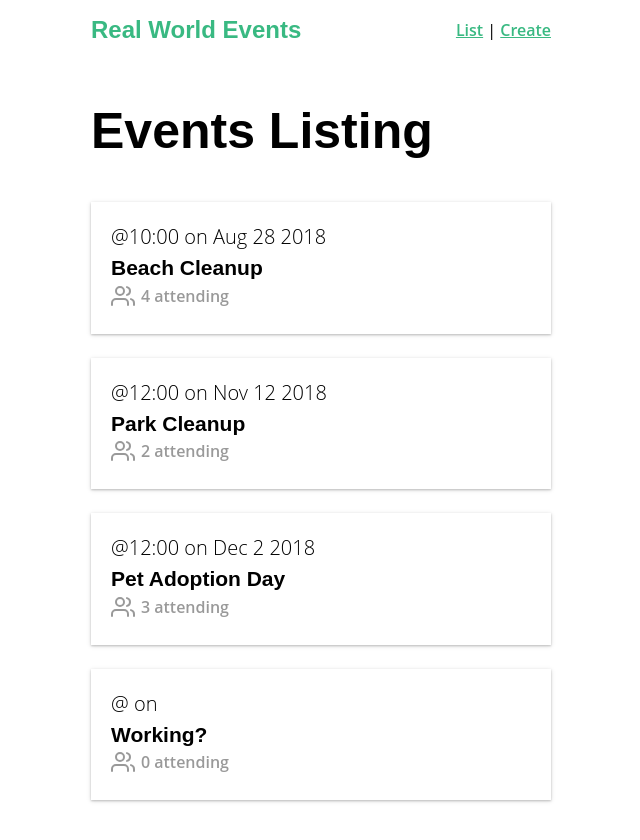
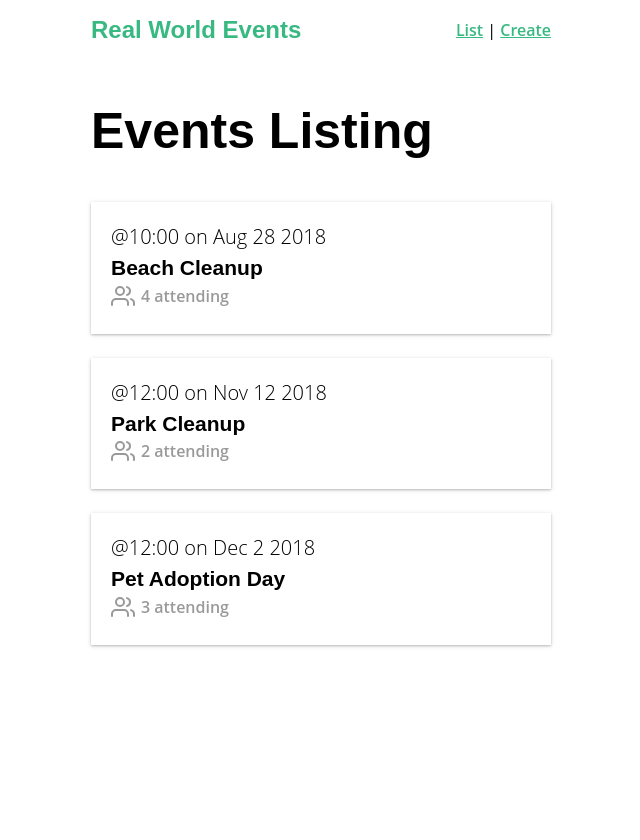
Before and after one commit to Code-Pop/real-world-vue, a Vue app: page / in a window 1280 px wide. Shown: the top 840 px of the page, without its empty margins (319-959 px from the left). After the commit the page ends 800 px from the top, so only its background shows below. Built offline with nearby package versions, Linux system fonts and the light colour scheme; data requests are answered from the project's data file.

Commit message:
EventList now is using Vuex

```diff
--- a/db.json
+++ b/db.json
@@ -71,24 +71,6 @@
           "name": "Mary Gordon"
         }
       ]
-    },
-    {
-      "id": 2564147,
-      "user": {
-        "id": "abc123",
-        "name": "Adam Jahr"
-      },
-      "category": "nature",
-      "organizer": {
-        "id": "abc123",
-        "name": "Adam Jahr"
-      },
-      "title": "Working?",
-      "description": "",
-      "location": "",
-      "date": "",
-      "time": "",
-      "attendees": []
     }
   ]
 }
--- a/src/store.js
+++ b/src/store.js
@@ -21,6 +21,9 @@ export default new Vuex.Store({
   mutations: {
     ADD_EVENT(state, event) {
       state.events.push(event)
+    },
+    SET_EVENTS(state, events) {
+      state.events = events
     }
   },
   actions: {
@@ -28,6 +31,15 @@ export default new Vuex.Store({
       return EventService.postEvent(event).then(() => {
         commit('ADD_EVENT', event)
       })
+    },
+    fetchEvents({ commit }) {
+      EventService.getEvents()
+        .then(response => {
+          commit('SET_EVENTS', response.data)
+        })
+        .catch(error => {
+          console.log('There was an error:', error.response)
+        })
     }
   },
   getters: {
--- a/src/views/EventList.vue
+++ b/src/views/EventList.vue
@@ -7,25 +7,15 @@
 
 <script>
 import EventCard from '@/components/EventCard.vue'
-import EventService from '@/services/EventService.js'
+import { mapState } from 'vuex'
 
 export default {
   components: {
     EventCard
   },
-  data() {
-    return {
-      events: []
-    }
+  created() {
+    this.$store.dispatch('fetchEvents')
   },
-  created() {
-    EventService.getEvents()
-      .then(response => {
-        this.events = response.data
-      })
-      .catch(error => {
-        console.log('There was an error:', error.response)
-      })
-  }
+  computed: mapState(['events'])
 }
 </script>
```
